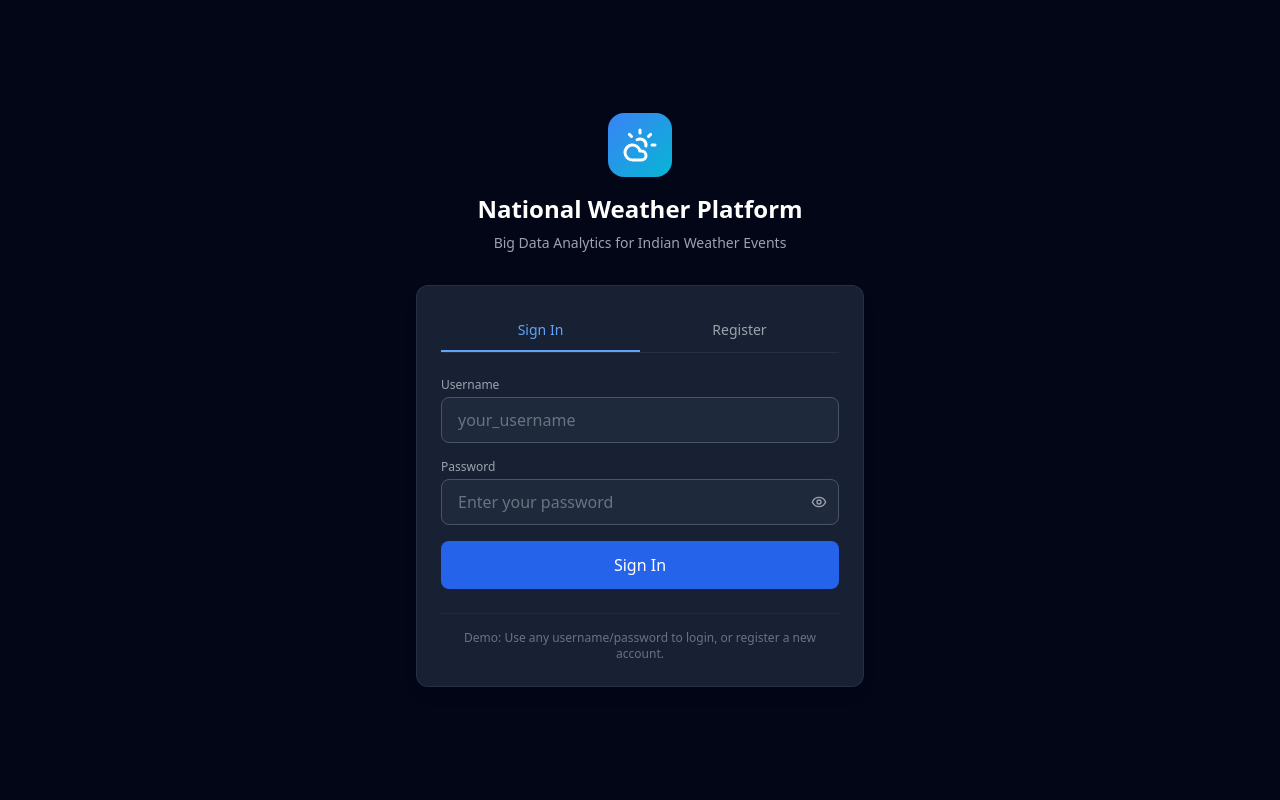
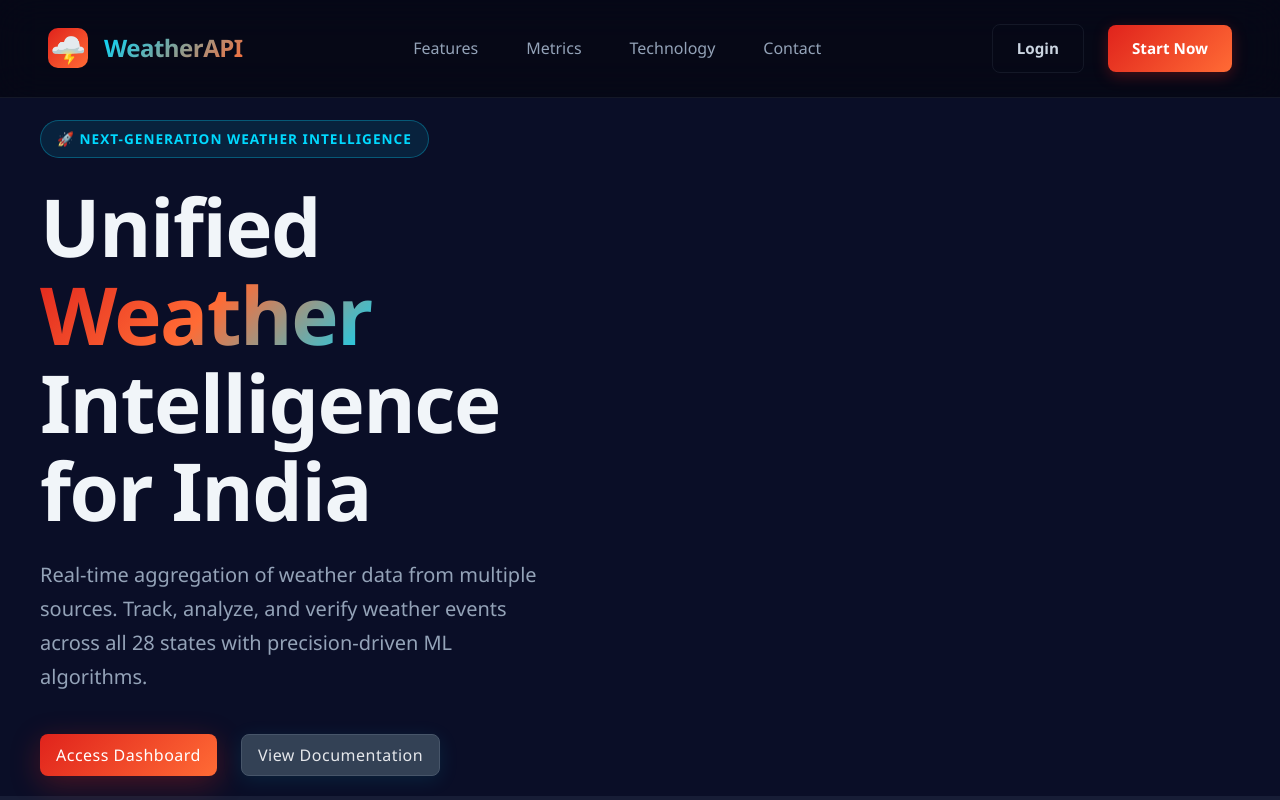
Before and after one commit to Hari-544/weatherapi, a React (Vite) app in the folder frontend/: page / in a window 1280 px wide. Before the commit this address led to /login. Shown: the top 800 px of the page. Built offline with nearby package versions, Linux system fonts and the light colour scheme; no server answers.

Commit message:
Integrate LandingPage as home route with public access

```diff
--- a/frontend/src/App.jsx
+++ b/frontend/src/App.jsx
@@ -6,6 +6,7 @@
 import Analytics from './pages/Analytics.jsx';
 import AdminPanel from './pages/AdminPanel.jsx';
 import Login from './pages/Login.jsx';
+import LandingPage from './pages/LandingPage.jsx';
 
 function PrivateRoute({ children }) {
   const token = localStorage.getItem('token');
@@ -17,14 +18,18 @@
   return (
     <Router>
       <Routes>
+        {/* Public Routes */}
+        <Route path="/" element={<LandingPage />} />
         <Route path="/login" element={<Login />} />
+
+        {/* Protected Routes */}
         <Route
           path="/*"
           element={
             <PrivateRoute>
               <Layout>
                 <Routes>
-                  <Route path="/" element={<Dashboard />} />
+                  <Route path="/dashboard" element={<Dashboard />} />
                   <Route path="/events" element={<Events />} />
                   <Route path="/analytics" element={<Analytics />} />
                   <Route path="/admin" element={<AdminPanel />} />
```
